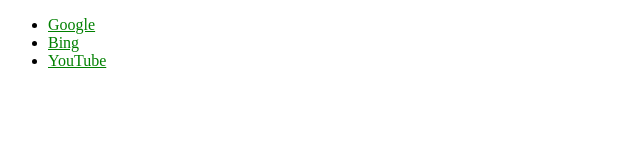
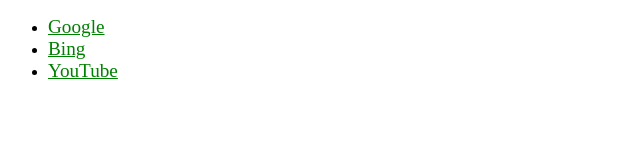
Before and after one commit to connollyjames/BasicWebpage, a plain HTML site: page Unit4/Module4/lesson1.html in a window 1280 px wide. Shown: the whole page, without its empty margins (0-640 px from the left). Drawn offline with Linux system fonts and the light colour scheme.

Commit message:
apply style to a for U4M4L1

```diff
--- a/Unit4/Module4/lesson1.html
+++ b/Unit4/Module4/lesson1.html
@@ -4,6 +4,10 @@
     <meta charset="UTF-8">
     <title>Pseudo Class page</title>
     <style>
+        a {
+            font-size: 1.2rem;
+        }
+
         a:link {
             color: green;
         }
```
